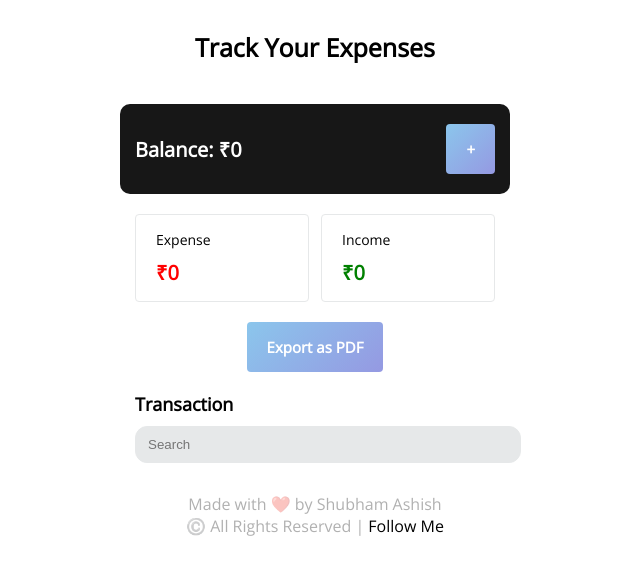
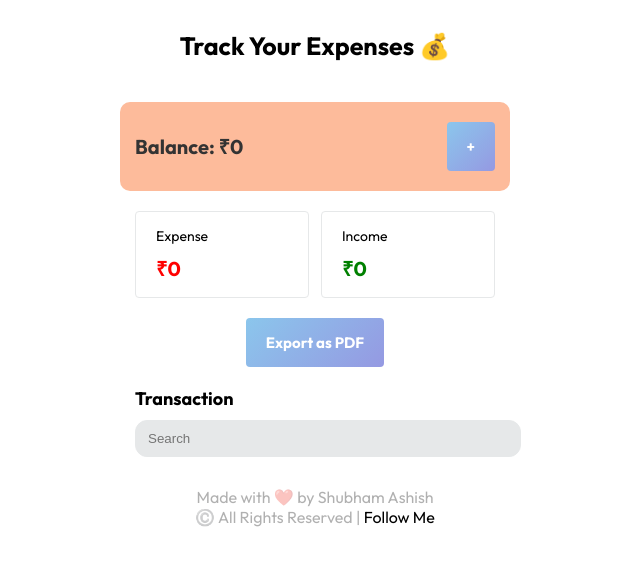
Before and after one commit to shubhamashish33/expense-tracker, a React (Create React App) app: page / in a window 1280 px wide. Shown: the top 574 px of the page, without its empty margins (325-965 px from the left). Built offline with nearby package versions, Linux system fonts and the light colour scheme.

Commit message:
Update design

```diff
--- a/public/index.html
+++ b/public/index.html
@@ -7,6 +7,7 @@
   <meta name="theme-color" content="#a195fb" />
   <meta name="description" content="Web site created using create-react-app" />
   <link rel="shortcut icon" href="./favicon.png" type="image/x-icon">
+  <link href="https://fonts.googleapis.com/css2?family=Outfit:wght@300;400;700&display=swap" rel="stylesheet">
   <title>Expense Tracker</title>
   <!-- meta tag -->
   <meta name="description" content="Manage your expense with ease">
--- a/src/App.js
+++ b/src/App.js
@@ -3,7 +3,7 @@
 const Container = styled.div`
   display: flex;
   flex-direction: column;
-  font-family: "Open Sans", sans-serif;
+  font-family: "Outfit", sans-serif;
   align-items: center;
   margin-top: 30px;
   margin-bottom: 10px;
@@ -23,7 +23,7 @@
 function App() {
   return (
     <Container>
-      <Header>Track Your Expenses</Header>
+      <Header>Track Your Expenses 💰</Header>
       <Homecomponent/>
     </Container>
   );
--- a/src/components/home/OverviewComponents.js
+++ b/src/components/home/OverviewComponents.js
@@ -4,7 +4,7 @@
 const Container = styled.div`
   display: flex;
   flex-direction: column;
-  font-family: "Open Sans", sans-serif;
+  font-family: "Outfit", sans-serif;
   align-items: center;
   margin: 10px;
   width: 100%;
@@ -43,8 +43,8 @@
   }
 `;
 const Box = styled.div`
-  background: #171717;
-  color: white;
+  background: #fdbb9b;
+  color: #333;
   padding: 20px 15px;
   border-radius: 10px;
   font-size: 20px;
--- a/src/components/home/index.js
+++ b/src/components/home/index.js
@@ -6,7 +6,7 @@
 const Container = styled.div`
   display: flex;
   flex-direction: column;
-  font-family: "Open Sans", sans-serif;
+  font-family: "Outfit", sans-serif;
   align-items: center;
   margin-top: 30px;
   margin-bottom: 10px;
--- a/src/index.css
+++ b/src/index.css
@@ -1,9 +1,9 @@
-@import url("https://fonts.googleapis.com/css2?family=Open+Sans&display=swap");
+@import url('https://fonts.googleapis.com/css2?family=Outfit:wght@300;400;700&display=swap');
 body {
   margin: 0;
   padding: 0;
   width: 100%;
-  font-family: "Open Sans", sans-serif;
+  font-family: 'Outfit', sans-serif;
   -webkit-font-smoothing: antialiased;
   -moz-osx-font-smoothing: grayscale;
 }
```
